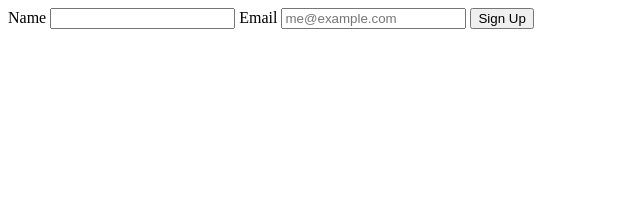
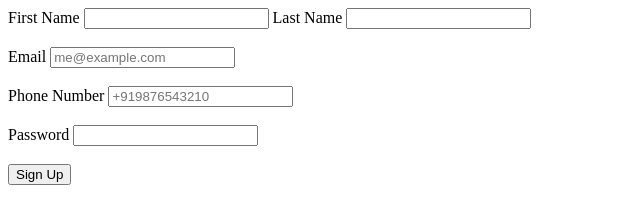
Before and after one commit to nandiniinj/HTML, a plain HTML site: page Sign Up page.html in a window 1280 px wide. Shown: the whole page, without its empty margins (0-640 px from the left). Drawn offline with Linux system fonts and the light colour scheme.

Commit message:
updating form

```diff
--- a/Sign Up page.html
+++ b/Sign Up page.html
@@ -7,10 +7,20 @@
     <body>
         <main>
             <form action="success.html" method="get">
-                <label for="name">Name</label>
+                <label for="name">First Name</label>
                 <input name="name" id="name" type="text">
+                <label for="name">Last Name</label>
+                <input name="name" id="name" type="text"><br>
+                <br>
                 <label for="email">Email</label>
-                <input name="email" id="email" type="email" required placeholder="me@example.com">
+                <input name="email" id="email" type="email" required placeholder="me@example.com"><br>
+                <br>
+                <label for="phone">Phone Number</label>
+                <input id="phone" name="phone" type="tel" required placeholder="+919876543210"><br>
+                <br>
+                <label for="password">Password</label>
+                <input id="password" name="password" type="password" required><br>
+                <br>
                 <button type="submit">Sign Up</button>
             </form>
 
```
